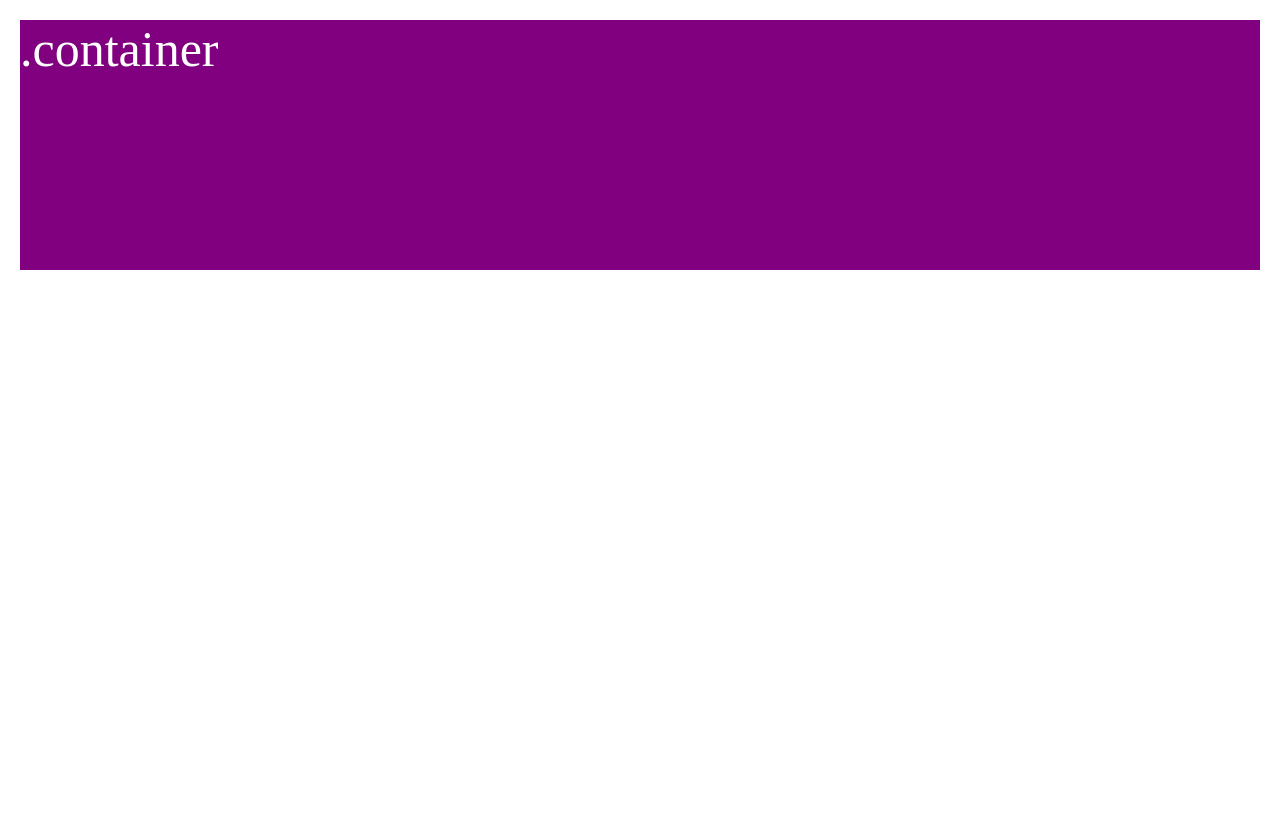
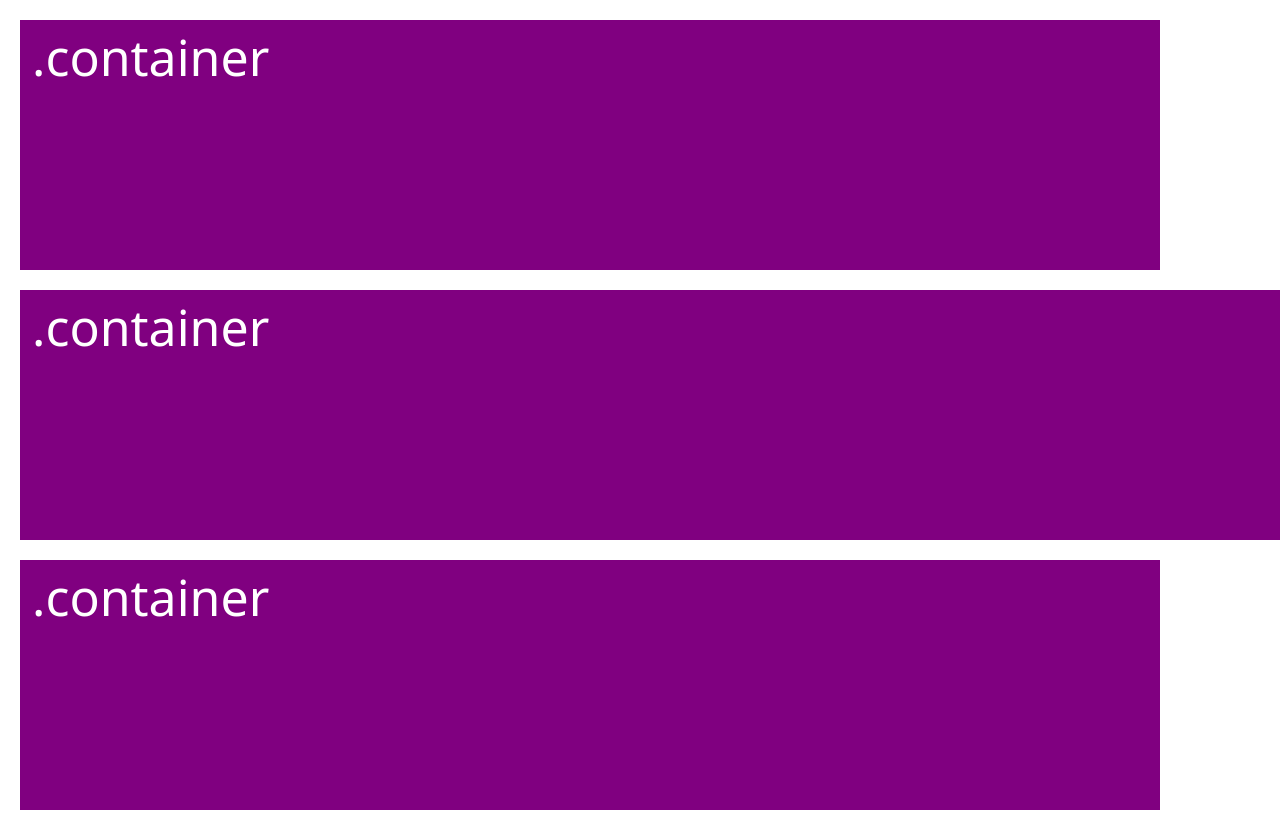
Before and after one commit to DylanVallejo/Bootstrap-FCC, a React (Create React App) app: page / in a window 1280 px wide. Before the commit the page ends 800 px from the top, so only its background shows below. Built offline with nearby package versions, Linux system fonts and the light colour scheme.

Commit message:
agregado scss creando container de prueba

```diff
--- a/src/App.js
+++ b/src/App.js
@@ -5,9 +5,17 @@ import './App.scss';
 
 function App() {
   return (
-    <div className="container">
-      .container
-    </div>
+    <>
+      <div className="container">
+        .container
+      </div>
+      <div className="container-fluid">
+        .container
+      </div>
+      <div className="container-lg">
+        .container
+      </div>
+    </>
   );
 }
 
--- a/src/App.scss
+++ b/src/App.scss
@@ -1,7 +1,32 @@
+
+$altura :   250px;
+$backColor:   purple;
+$color:  white;
+$fuente:  50px;
+$margen: 20px;
+    // ,
+    //
+    // ,
+    //
+
 .container{
-    height: 250px;
-    background-color: purple;
-    color: white;
-    font-size: 50px;
-    margin: 20px;
+    height: $altura;
+    background-color: $backColor  ;
+    color: $color;
+    font-size: $fuente;
+    margin: $margen;
 }
+.container-fluid{
+    height: $altura;
+    background-color: $backColor  ;
+    color: $color;
+    font-size: $fuente;
+    margin: $margen;
+}
+.container-lg{
+    height: $altura;
+    background-color: $backColor  ;
+    color: $color;
+    font-size: $fuente;
+    margin: $margen;
+}
--- a/src/index.js
+++ b/src/index.js
@@ -1,5 +1,9 @@
 import React from 'react';
 import ReactDOM from 'react-dom/client';
+// Bootstrap CSS
+import "bootstrap/dist/css/bootstrap.min.css";
+// Bootstrap Bundle JS
+import "bootstrap/dist/js/bootstrap.bundle.min";
 import './index.scss';
 import App from './App';
 
```
